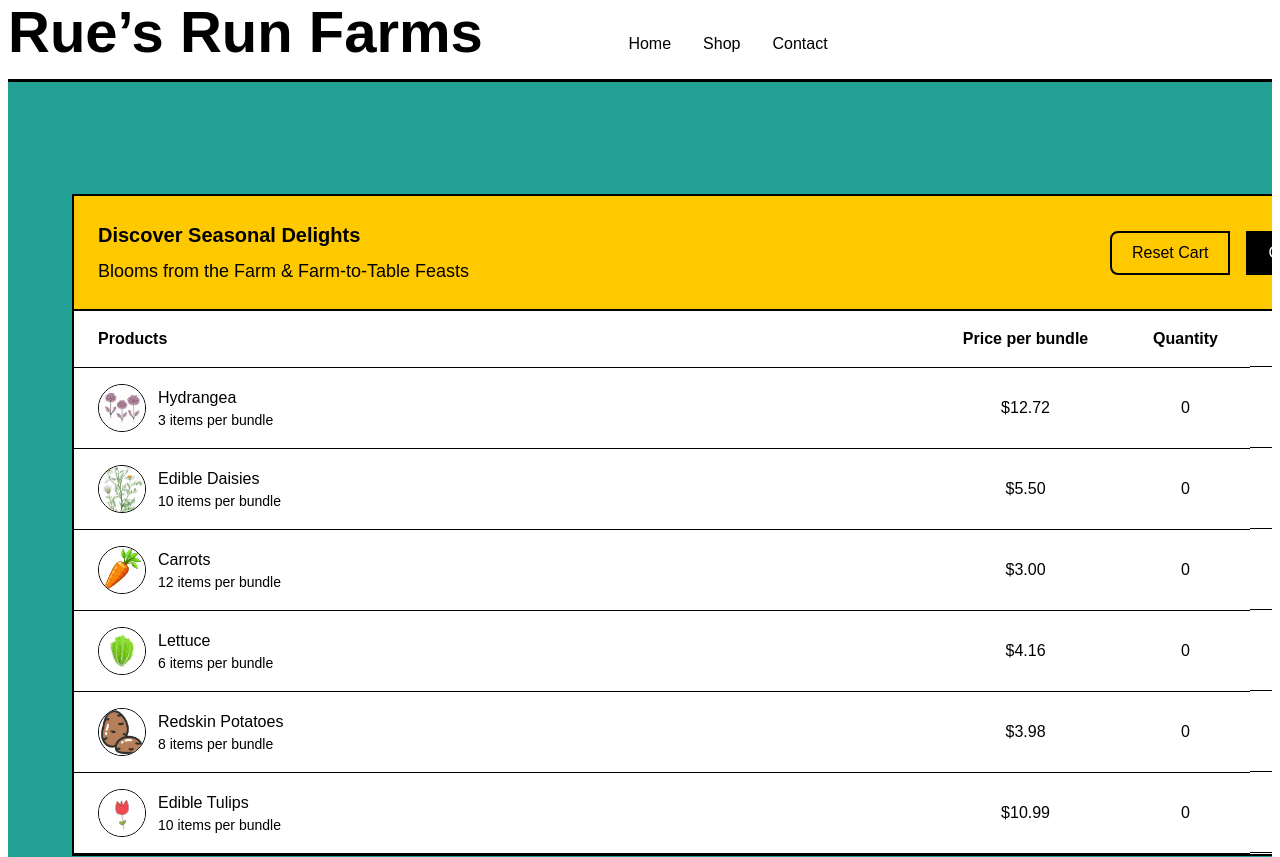
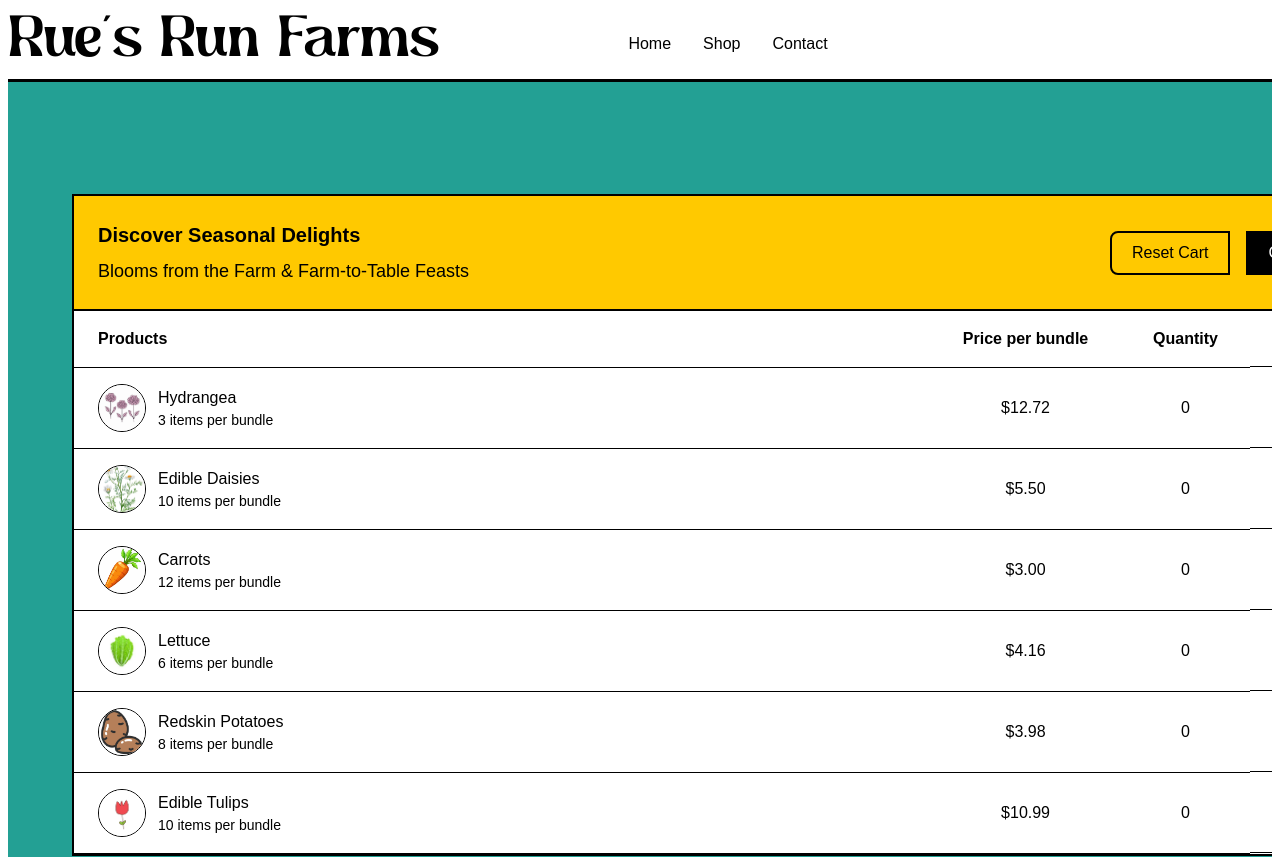
Before and after one commit to Frankblation/Atlas-garden_of_dreams, a plain HTML site: page purchase-page.html in a window 1280 px wide. Shown: the top 857 px of the page. Drawn offline with Linux system fonts and the light colour scheme.

Commit message:
Corrected sunmora css

```diff
--- a/purchase-style.css
+++ b/purchase-style.css
@@ -3,7 +3,7 @@
     src: url('fonts/MabryPro-Regular.ttf') format('ttf'), /* Modern Browsers */
 }
 @font-face {
-    font-family:'SunmoraBold';
+    font-family:'Sunmora-Bold';
     src: url(fonts/SunmoraBold.ttf);
 }
 
```
